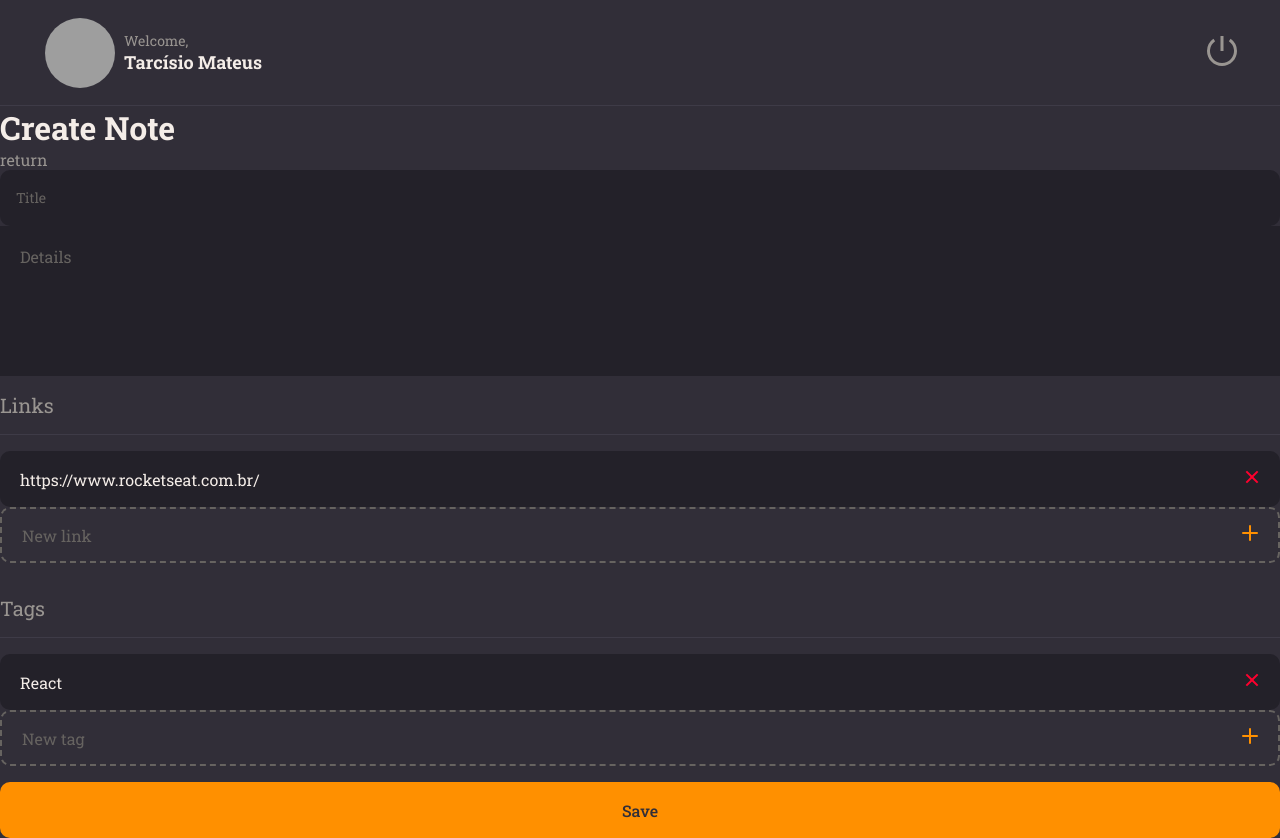
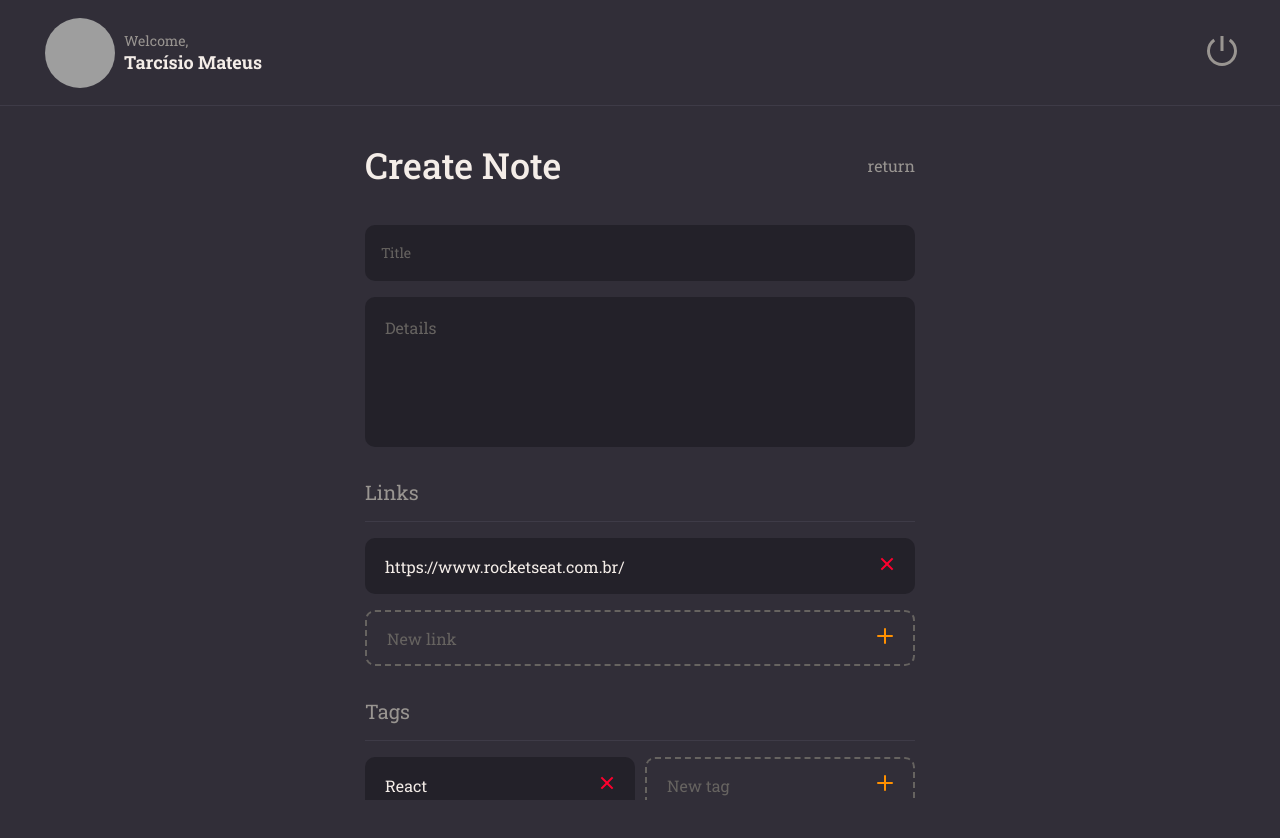
Before and after one commit to tarcisioMateus/rocketnotes, a React (Vite) app: page / in a window 1280 px wide. After the commit the page ends 800 px from the top, so only its background shows below. Built offline with nearby package versions, Linux system fonts and the light colour scheme; grey boxes are pictures that could not be loaded.

Commit message:
completed pages/New

```diff
--- a/src/components/Item/styles.js
+++ b/src/components/Item/styles.js
@@ -11,6 +11,7 @@ export const Container = styled.div`
   display: flex;
   align-items: center;
   justify-content: space-between;
+
   >input {
     width: 100%;
     height: 100%;
--- a/src/components/TextArea/styles.js
+++ b/src/components/TextArea/styles.js
@@ -4,6 +4,7 @@ export const Container = styled.div`
   width: 100%;
   height: 15rem;
   background-color: ${ ({theme}) => theme.COLORS.BACKGROUND_900};
+  border-radius: 1rem;
 
   >textarea {
     width: 100%;
--- a/src/pages/New/index.jsx
+++ b/src/pages/New/index.jsx
@@ -6,31 +6,42 @@ import { Section } from '../../components/Section'
 import { Item } from '../../components/Item'
 import { Button } from '../../components/Button'
 
-import { Container, Form } from './styles'
+import { Container, Content, Form } from './styles'
 
 export function New() {
   return (
     <Container>
       <Header/>
+
       <main>
+        <Content>
+
           <header>
             <h1>Create Note</h1>
             <TextButton title='return'/>
           </header>
+
           <Form>
             <Input placeholder='Title' label='Title'/>
             <TextArea placeholder='Details' label='Details'/>
             <Section title='Links'>
+              <div id="links">
                 <Item value='https://www.rocketseat.com.br/'/>
                 <Item placeholder='New link' isNew/>
+              </div>
             </Section>
             <Section title='Tags'>
+              <div id="tags">
                 <Item value='React'/>
                 <Item placeholder='New tag' isNew/>
+              </div>
             </Section>
             <Button title='Save'/>
           </Form>
+
+        </Content>
       </main>
+
     </Container>
   )
 }
--- a/src/pages/New/styles.js
+++ b/src/pages/New/styles.js
@@ -1,9 +1,59 @@
 import styled from 'styled-components'
 
 export const Container = styled.div`
+  display: grid;
+  grid-template-areas: 'header' 'content';
+  grid-template-rows: 10.6rem auto;
+  height: 100vh;
 
+  >main {
+    grid-area: content;
+    overflow-y: auto;
+  }
+`
+
+export const Content = styled.div`
+  width: 55rem;
+  margin: 0 auto;
+
+  >header {
+    display: flex;
+    align-items: center;
+    justify-content: space-between;
+
+    margin: 3.6rem 0;
+
+    >h1 {
+      font-weight: 500;
+      font-size: 3.6rem;
+      line-height: 4.7rem;
+    }
+  }
 `
 
 export const Form = styled.form`
+  >div:nth-child(2) {
+    margin: 1.6rem 0;
+  }
 
+  #links {
+    display: flex;
+    flex-direction: column;
+    gap: 1.6rem;
+  }
+
+  #tags {
+    display: flex;
+    flex-wrap: wrap;
+    gap: 1rem;
+
+    >div {
+      width: 27rem;
+    }
+  }
+
+  >button:last-of-type {
+    margin-top: 1.6rem;
+    margin-bottom: 6.4rem;
+  }
 `
```
Lines whose indentation alone changed are shown as unchanged.
